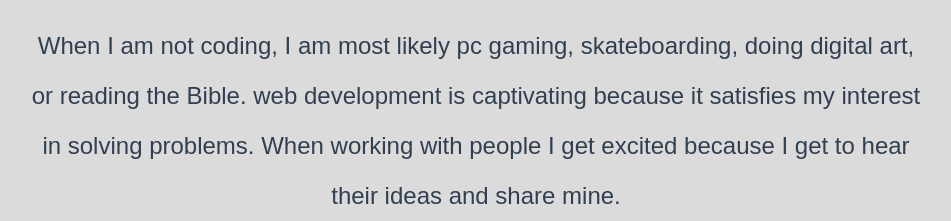
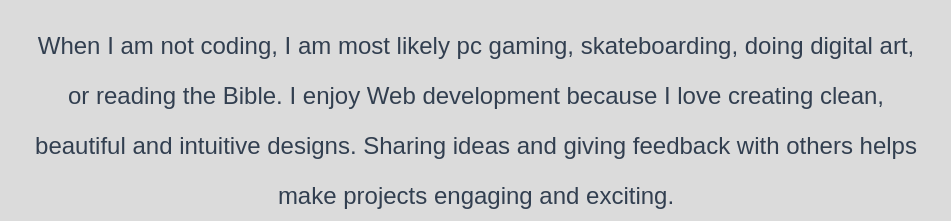
Before and after one commit to anguianoo/myPortfolio, a plain HTML site: page index.html in a window 1280 px wide. Shown: the part 615-836 px from the top of the page, without its empty margins (164-1115 px from the left). Drawn offline with Linux system fonts and the light colour scheme.

Commit message:
made changes from graders comments

```diff
--- a/index.html
+++ b/index.html
@@ -49,7 +49,9 @@
             </div>
             <h1 class="about">Norberto Anguiano</h1>
             <div class="bio">
-                <p>When I am not coding, I am most likely pc gaming, skateboarding, doing digital art, or reading the Bible. web development is captivating because it satisfies my interest in solving problems. When working with people I get excited because I get to hear their ideas and share mine.
+                <p>When I am not coding, I am most likely pc gaming, skateboarding, doing digital art, or reading the Bible.
+                    I enjoy Web development because I love creating clean, beautiful and intuitive designs.
+                    Sharing ideas and giving feedback with others helps make projects engaging  and exciting.
                 </p>
            </div>
 </div>
```
